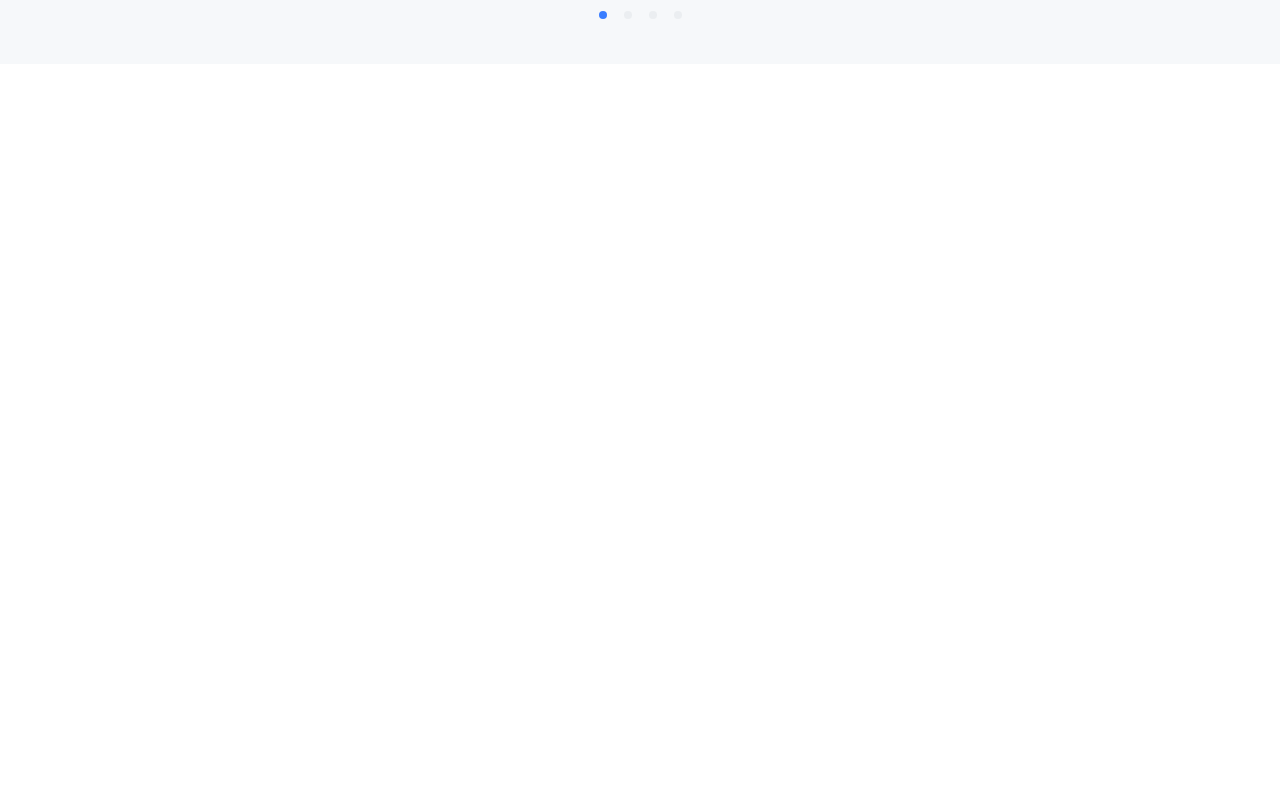
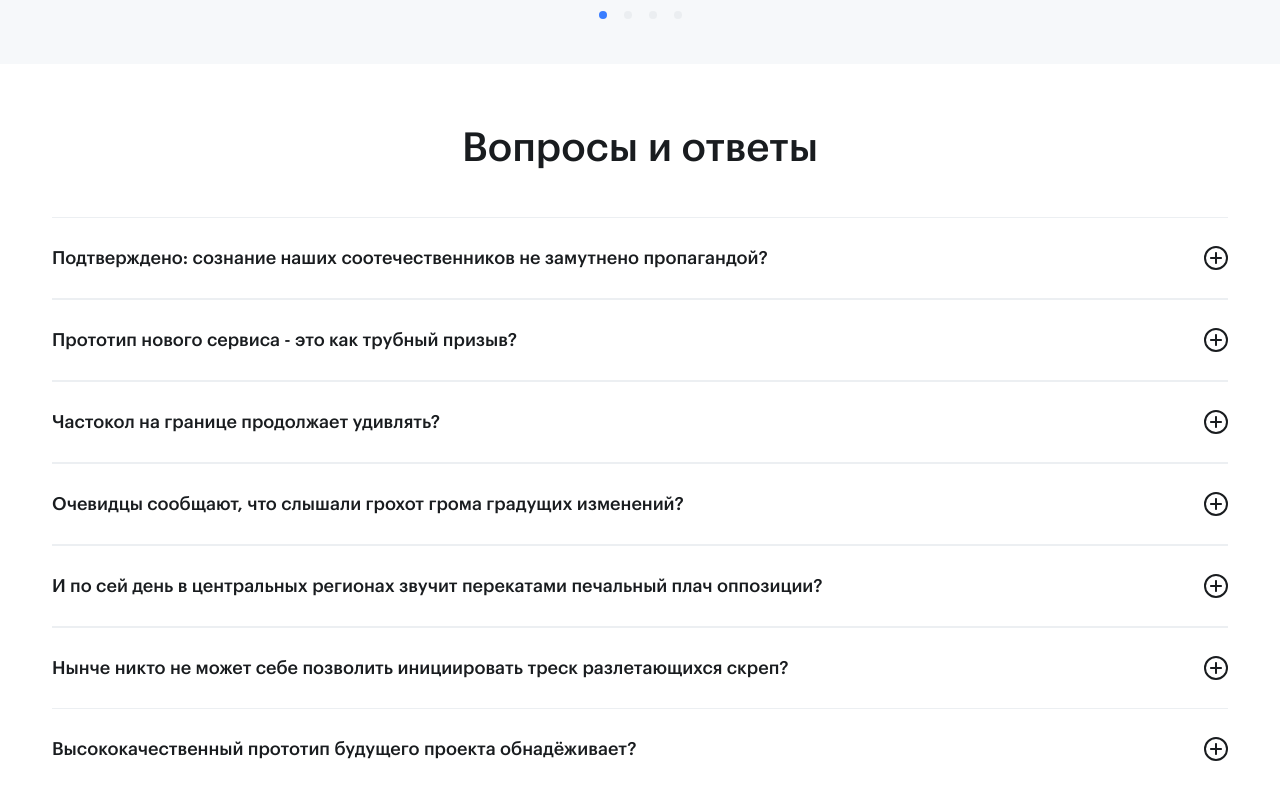
Before and after one commit to BadSonich/test-lab, a Vue app: page / in a window 1280 px wide. Shown: the part 2160-2960 px from the top of the page. Before the commit the page ends 2280 px from the top, so only its background shows below. Built offline with nearby package versions, Linux system fonts and the light colour scheme; grey boxes are pictures that could not be loaded.

Commit message:
Вопросы и ответы

```diff
--- a/src/App.vue
+++ b/src/App.vue
@@ -4,6 +4,7 @@
   <HowItWorks></HowItWorks>
   <ThirdBlock></ThirdBlock>
   <MyReviews></MyReviews>
+  <SiteFaq></SiteFaq>
 </template>
 
 <script>
@@ -12,6 +13,7 @@ import MyBanner from "./components/Banner.vue";
 import HowItWorks from "./components/HowItWorks.vue";
 import ThirdBlock from "./components/ThirdBlock.vue";
 import MyReviews from "./components/Reviews.vue";
+import SiteFaq from "./components/Faq.vue";
 
 export default {
   name: 'App',
@@ -21,6 +23,7 @@ export default {
     HowItWorks,
     ThirdBlock,
     MyReviews,
+    SiteFaq,
   }
 }
 </script>
--- a/src/assets/scss/index.scss
+++ b/src/assets/scss/index.scss
@@ -384,3 +384,97 @@
         }
     }
 }
+
+.faq {
+
+    h2 {
+        padding-bottom: 41px;
+
+        @include media.breakpoint('xs') {
+            padding-bottom: 28px;
+        }
+    }
+
+    &__list {
+        text-align: left;
+        width: 100%;
+    }
+
+    &__element {
+        font-size: 18px;
+        line-height: 32px;
+
+        &:not(:last-child) {
+            border-top: 1px solid #{colors.getColor('lightGray')};
+            border-bottom: 1px solid #{colors.getColor('lightGray')};
+        }
+
+        &.opened {
+
+            .faq__title:after {
+                transform: rotate(45deg);
+            }
+
+            p {
+                height: auto;
+                padding-bottom: 24px;
+
+                @include media.breakpoint('md') {
+                    padding-bottom: 16px;
+                }
+            }
+        }
+
+        p {
+            height: 0;
+            overflow: hidden;
+            color: #{colors.getColor('darkGray')};
+            transition: 0.3s;
+
+            @include media.breakpoint('md') {
+                font-size: 16px;
+                line-height: 28px;
+            }
+        }
+    }
+
+    &__title {
+        cursor: pointer;
+        font-weight: 600;
+        padding: 24px 0;
+        display: grid;
+        grid-template-columns: 1fr auto;
+        align-items: center;
+        gap: 20px;
+
+        @include media.breakpoint('lg') {
+            align-items: flex-start;
+        }
+
+        @include media.breakpoint('md') {
+            padding: 16px 0;
+        }
+
+        &:hover {
+            color: #{colors.getColor('primary')};
+
+            &:after {
+                width: 24px;
+                height: 24px;
+                background-image: url("/public/faq-icon-blue.svg");
+            }
+        }
+
+        &:after {
+            content: '';
+            display: block;
+            width: 24px;
+            height: 24px;
+            background-image: url("/public/faq-icon.svg");
+            background-position: 0 0;
+            background-size: 100%;
+            background-repeat: no-repeat;
+            transition: 0.3s;
+        }
+    }
+}
--- /dev/null
+++ b/src/components/Faq.vue
@@ -0,0 +1,64 @@
+<template>
+  <section class="faq">
+    <div class="container">
+      <h2>Вопросы и ответы</h2>
+      <div class="faq__list">
+        <div v-for="(item, i) in items" class="faq__element" :key="'faq' + i">
+          <div class="faq__title" @click="toggleActive">
+            {{ item.title }}
+          </div>
+          <p>
+            {{ item.text }}
+          </p>
+        </div>
+      </div>
+    </div>
+  </section>
+</template>
+
+<script>
+  export default {
+    name: "site-faq",
+    data() {
+      return {
+        items: [
+          {
+            title: "Подтверждено: сознание наших соотечественников не замутнено пропагандой?",
+            text: "В частности, дальнейшее развитие различных форм деятельности позволяет выполнить важные задания по разработке дальнейших направлений развития."
+          },
+          {
+            title: "Прототип нового сервиса - это как трубный призыв?",
+            text: "В частности, дальнейшее развитие различных форм деятельности позволяет выполнить важные задания по разработке дальнейших направлений развития. Предварительные выводы неутешительны: экономическая повестка сегодняшнего дня говорит о возможностях существующих финансовых и административных условий."
+          },
+          {
+            title: "Частокол на границе продолжает удивлять?",
+            text: "В частности, дальнейшее развитие различных форм деятельности позволяет выполнить важные задания"
+          },
+          {
+            title: "Очевидцы сообщают, что слышали грохот грома градущих изменений?",
+            text: "В частности, дальнейшее развитие различных форм деятельности позволяет выполнить важные задания по разработке дальнейших направлений развития. Предварительные выводы неутешительны: экономическая повестка сегодняшнего дня говорит о возможностях существующих финансовых и административных условий."
+          },
+          {
+            title: "И по сей день в центральных регионах звучит перекатами печальный плач оппозиции?",
+            text: "В частности, дальнейшее развитие различных форм деятельности позволяет выполнить важные задания по разработке дальнейших направлений развития. Предварительные выводы неутешительны: экономическая повестка сегодняшнего дня говорит о возможностях существующих финансовых и административных условий."
+          },
+          {
+            title: "Нынче никто не может себе позволить инициировать треск разлетающихся скреп?",
+            text: "В частности, дальнейшее развитие различных форм деятельности позволяет выполнить важные задания по разработке дальнейших направлений развития. Предварительные выводы неутешительны: экономическая повестка сегодняшнего дня говорит о возможностях существующих финансовых и административных условий."
+          },
+          {
+            title: "Высококачественный прототип будущего проекта обнадёживает?",
+            text: "В частности, дальнейшее развитие различных форм деятельности позволяет выполнить важные задания по разработке дальнейших направлений развития. Предварительные выводы неутешительны: экономическая повестка сегодняшнего дня говорит о возможностях существующих финансовых и административных условий."
+          },
+        ],
+      }
+    },
+    methods: {
+      toggleActive(event) {
+        let elem = event.target;
+
+        elem.parentElement.classList.toggle('opened');
+      }
+    }
+  }
+</script>
```
Also changed, not shown: public/faq-icon-blue.svg (added), public/faq-icon.svg (added).
